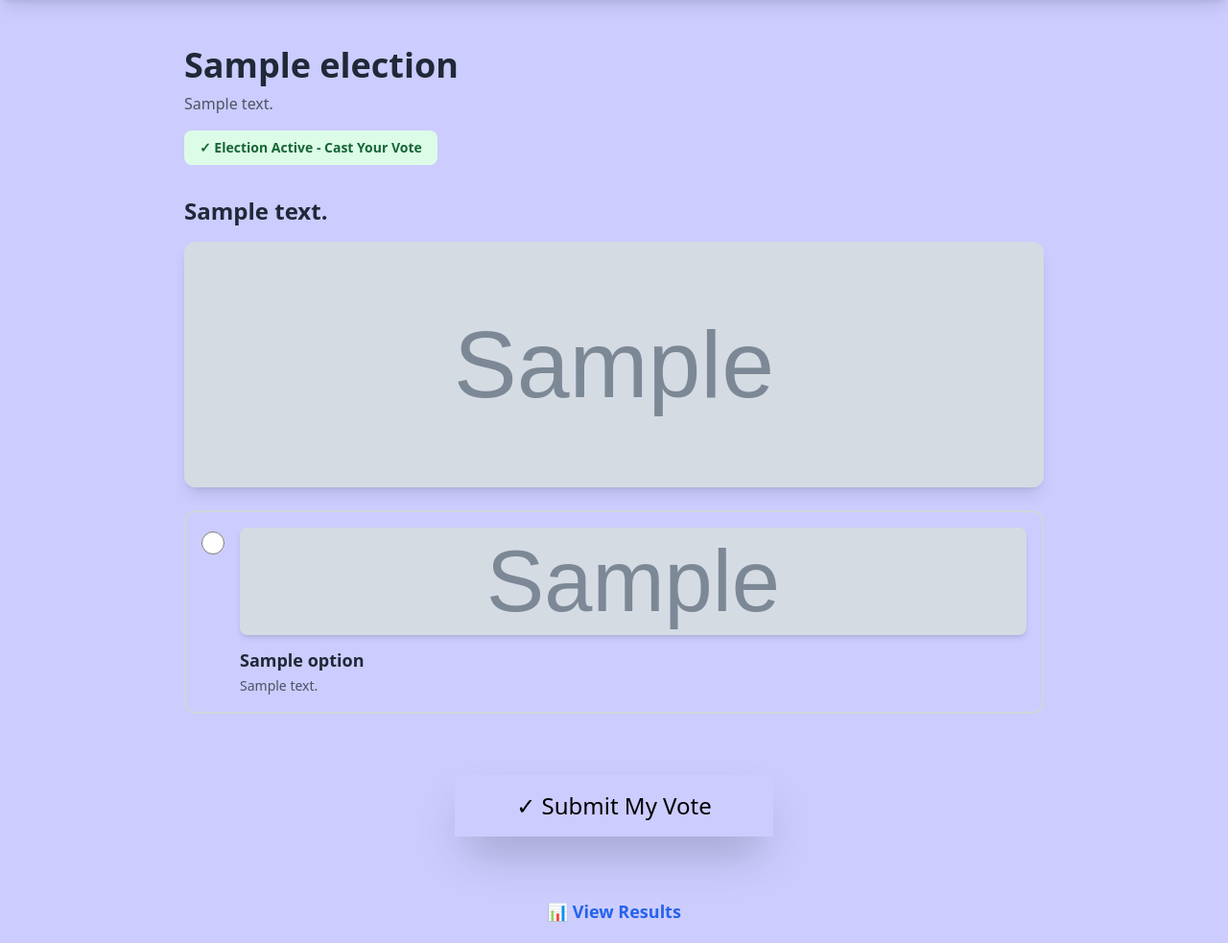
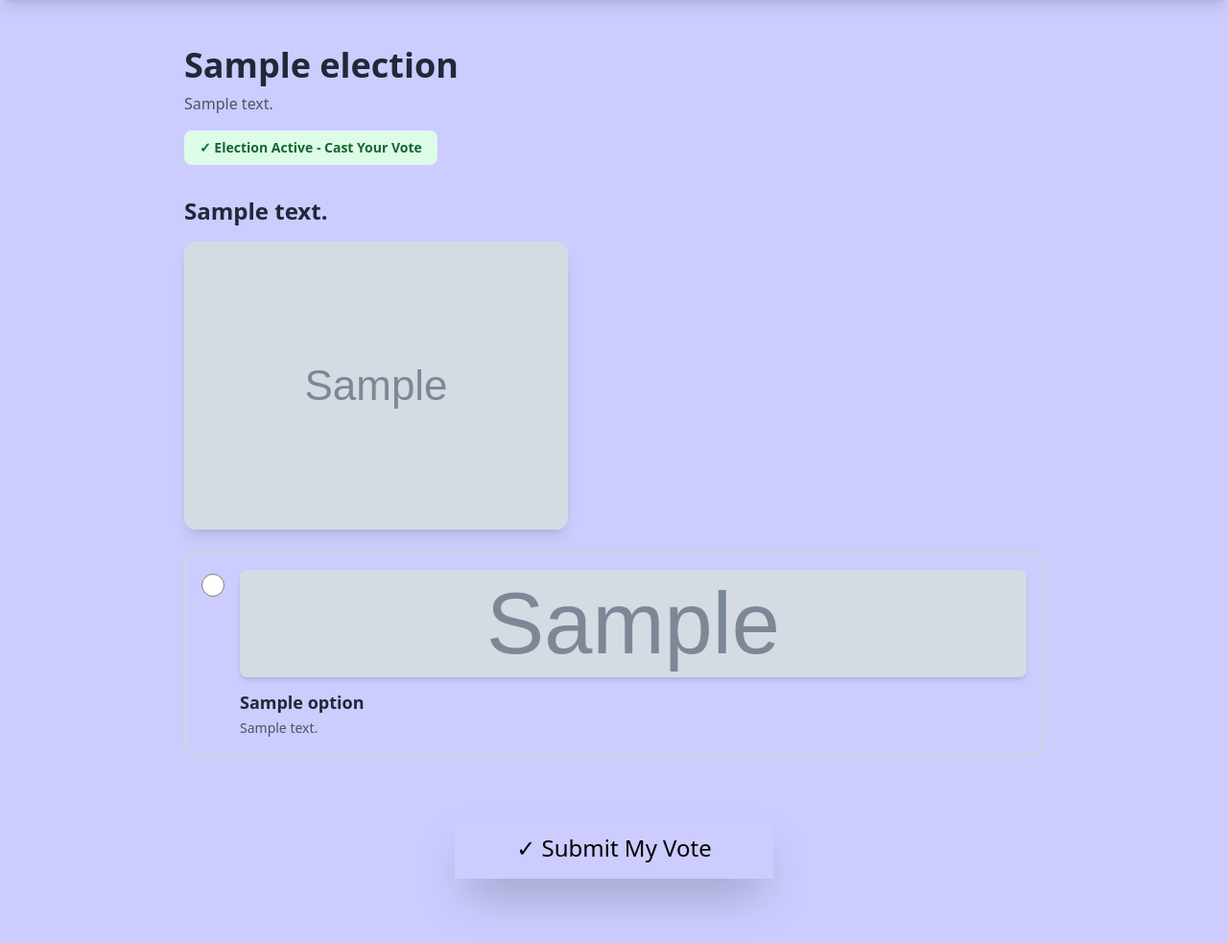
Before and after one commit to sobbify/election, a FastAPI app: page /vote/1 in a window 1280 px wide. Shown: the part 66-1049 px from the top of the page at 96% size. Run offline with FastAPI, Linux system fonts and the light colour scheme; tables that the repository leaves empty hold one stand-in row (values such as "Sample post"); grey boxes marked "Sample" are stand-in pictures; some libraries are stand-ins or nearby versions.

Commit message:
Update ballot.html

```diff
--- a/templates/voter/ballot.html
+++ b/templates/voter/ballot.html
@@ -17,7 +17,7 @@
         <div class="card mb-8">
             <h2 class="text-2xl font-bold text-gray-800 mb-4">{{ question.text }}</h2>
             {% if question.image_path %}
-            <img src="{{ question.image_path }}" alt="Question image" class="max-h-64 rounded-xl mb-6 w-full object-cover shadow-lg" loading="lazy">
+            <img src="{{ question.image_path }}" alt="Question image" class="rounded-xl mb-6 shadow-lg max-w-[800px] max-h-[800px] w-auto h-auto" loading="lazy">
             {% endif %}
 
             <div class="space-y-3">
```
